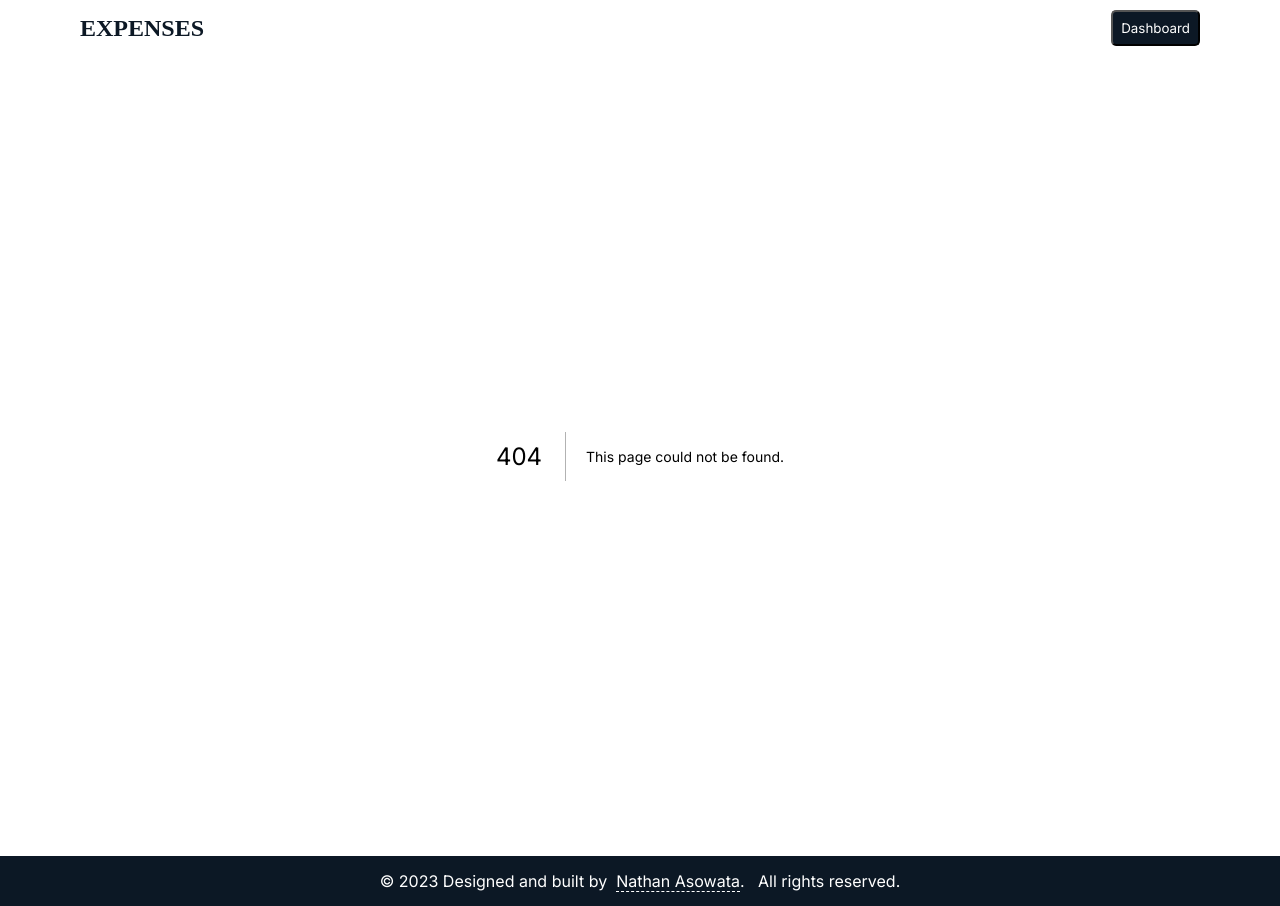
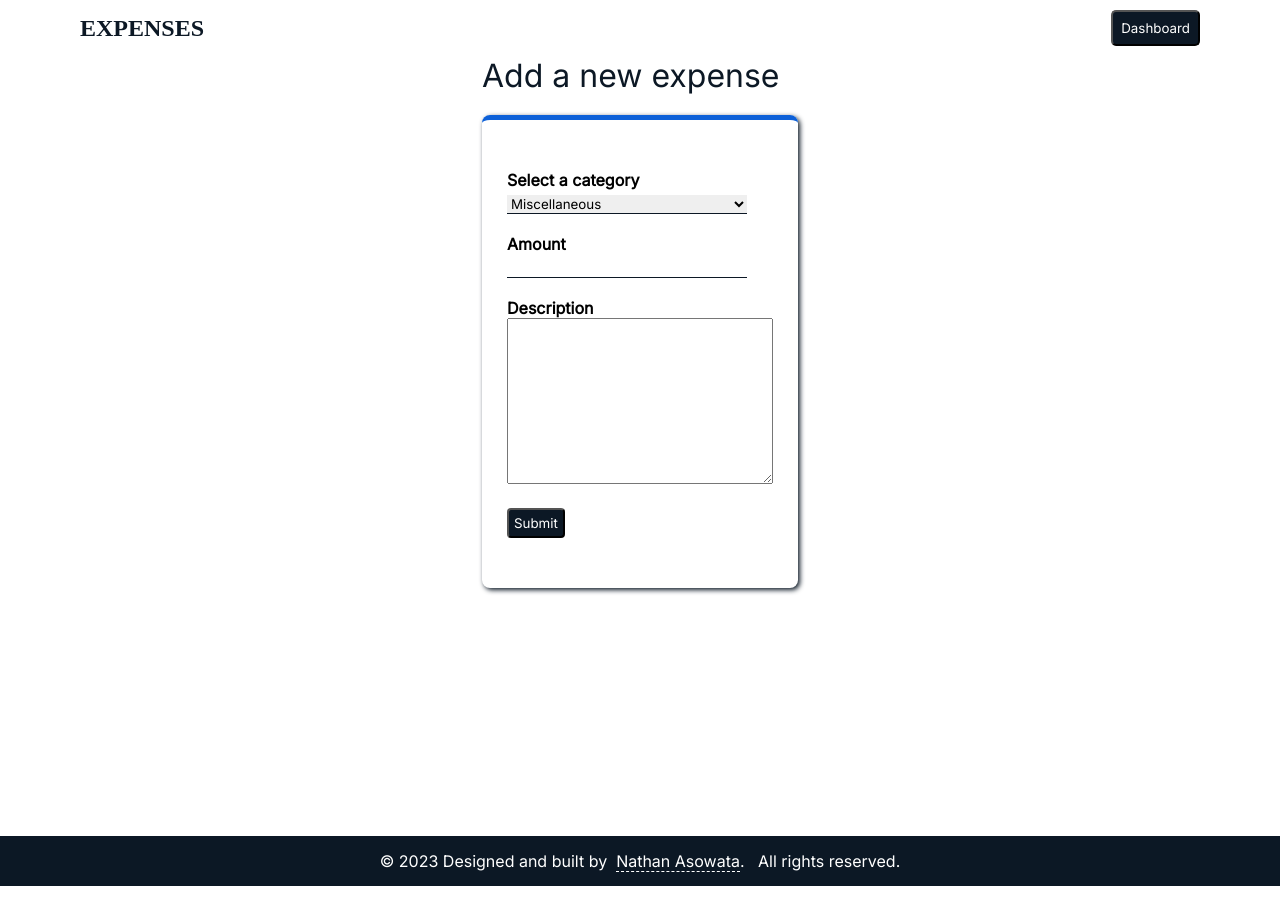
Before and after one commit to NathanAsowata/expense-tracker, a Next.js app: page /expenses/new in a window 1280 px wide. Before the commit this address had no page. Built offline with nearby package versions, Linux system fonts and the light colour scheme; no server answers; a web font is replaced by a local one.

Commit message:
feat: user can add new expenses

```diff
--- a/package.json
+++ b/package.json
@@ -14,6 +14,7 @@
     "@types/react-dom": "18.0.11",
     "eslint": "8.39.0",
     "eslint-config-next": "13.3.1",
+    "firebase": "^9.20.0",
     "next": "13.3.1",
     "react": "18.2.0",
     "react-dom": "18.2.0",
--- /dev/null
+++ b/src/firebase/Config.ts
@@ -0,0 +1,24 @@
+// Import the functions you need from the SDKs you need
+import { initializeApp } from "firebase/app";
+import { getFirestore } from 'firebase/firestore';
+
+// TODO: Add SDKs for Firebase products that you want to use
+// https://firebase.google.com/docs/web/setup#available-libraries
+
+// Your web app's Firebase configuration
+// For Firebase JS SDK v7.20.0 and later, measurementId is optional
+const firebaseConfig = {
+  apiKey: process.env.NEXT_PUBLIC_FIREBASE_API_KEY,
+  authDomain: "expense-tracker-93911.firebaseapp.com",
+  projectId: "expense-tracker-93911",
+  storageBucket: "expense-tracker-93911.appspot.com",
+  messagingSenderId: "846436859383",
+  appId: "1:846436859383:web:56806b6267e349386bc2f2",
+  measurementId: "G-EDCHML935Z"
+};
+
+// Initialize Firebase
+const app = initializeApp(firebaseConfig);
+const db = getFirestore(app);
+
+export { db };
--- /dev/null
+++ b/src/pages/expenses/new.tsx
@@ -0,0 +1,90 @@
+import Head from "next/head"
+import styles from '../../styles/NewExpenses.module.scss'
+import { FormEvent, useState } from "react"
+import { db } from '../../firebase/Config'
+import { collection, addDoc, serverTimestamp } from 'firebase/firestore'
+
+const NewExpenses = () => {
+
+    const [category, setCategory] = useState('');
+    const [amount, setAmount]  = useState('');
+    const [description, setDescription] = useState('');
+
+   const addExpense = async (e:FormEvent) => {
+    e.preventDefault()
+
+    try {
+        const docRef = await addDoc(collection(db, "expenses"), {
+            amount: amount,
+            category: category,
+            date: serverTimestamp(),
+            description: description
+        });
+
+        console.log("Document written with ID: ", docRef.id);
+      } catch (e) {
+        console.error("Error adding document: ", e);
+      }
+   }
+
+  return (
+    <>
+        <Head>
+            <title>Add New Expense</title>
+            <link rel="shortcut icon" href="icon.jpg" type="image/x-icon" />
+        </Head>
+        <div className={styles.container}>
+            <h1>Add a new expense</h1>
+
+        <form className={styles.form} onSubmit={addExpense}>
+            <label htmlFor="category">Select a category</label>
+            <br />
+            <select
+                name="category"
+                className={styles.formField}
+                value={category}
+                onChange={(e) => setCategory(e.target.value)}
+                required
+            >
+                <option value="miscellaneous">Miscellaneous</option>
+                <option value="housing-and-utilities">Housing and Utilities</option>
+                <option value="transportation">Transportation</option>
+                <option value="food-and-groceries">Foood and Groceries</option>
+                <option value="entertainment">Entertainment</option>
+                <option value="personal-care">Personal Care</option>
+                <option value="travel">Travel</option>
+                <option value="gifts-and-donations">Gifts and Donations</option>
+                <option value="education">Education</option>
+            </select>
+            <br />
+            <label htmlFor="amount"> Amount </label>
+            <br />
+            <input
+                name="amount"
+                type="number"
+                className={styles.formField}
+                value={amount}
+                onChange={(e) => setAmount(e.target.value)}
+                required
+            />
+            <br />
+            <label htmlFor="description">Description</label>
+            <br />
+            <textarea
+                name="description"
+                cols={30}
+                rows={10}
+                className={styles.formField}
+                value={description}
+                onChange={(e) => setDescription(e.target.value)}
+                required
+            ></textarea>
+            <br />
+            <button type="submit">Submit</button>
+        </form>
+        </div>
+    </>
+  )
+}
+
+export default NewExpenses
--- a/src/styles/Footer.module.scss
+++ b/src/styles/Footer.module.scss
@@ -1,6 +1,7 @@
 @import 'partials';
 
 .footer{
+    margin-top: 20px;
     padding: 15px;
     text-align: center;
     font-weight: 300;
--- /dev/null
+++ b/src/styles/NewExpenses.module.scss
@@ -0,0 +1,53 @@
+@import 'partials';
+
+.container{
+    display: grid;
+    justify-content: center;
+    align-items: center;
+    h1{
+        color: $dark;
+        font-weight: 500;
+    }
+}
+.form{
+    margin-top: 20px;
+    padding: 50px 25px;
+    box-shadow: 2px 2px 5px $dark;
+    border-top: 5px solid $accent;
+    border-radius: 8px;
+    label{
+        font-weight: 600;
+    }
+    select, input{
+        border: none;
+        border-bottom: 1px solid $dark;
+        margin-top: 5px;
+    }
+    select, input{
+        width: 240px;
+        &:focus{
+            outline: none;
+            border-bottom: 2px solid $accent;
+        }
+    }
+    textarea:focus{
+        outline: none;
+        border: 2px solid $accent;
+    }
+    button{
+        color: $light;
+        background-color: $dark;
+        padding: 5px;
+        border-radius: 4px;
+        &:hover{
+            background-color: $accent;
+            border-color: $accent;
+        }
+        &:active{
+            padding: 4px;
+        }
+    }
+}
+.formField{
+    margin-bottom: 20px;
+}
```
Also changed, not shown: src/pages/dashboard.tsx (+11 -1 lines), 1 other file (tests, documents, lock files or other folders).
